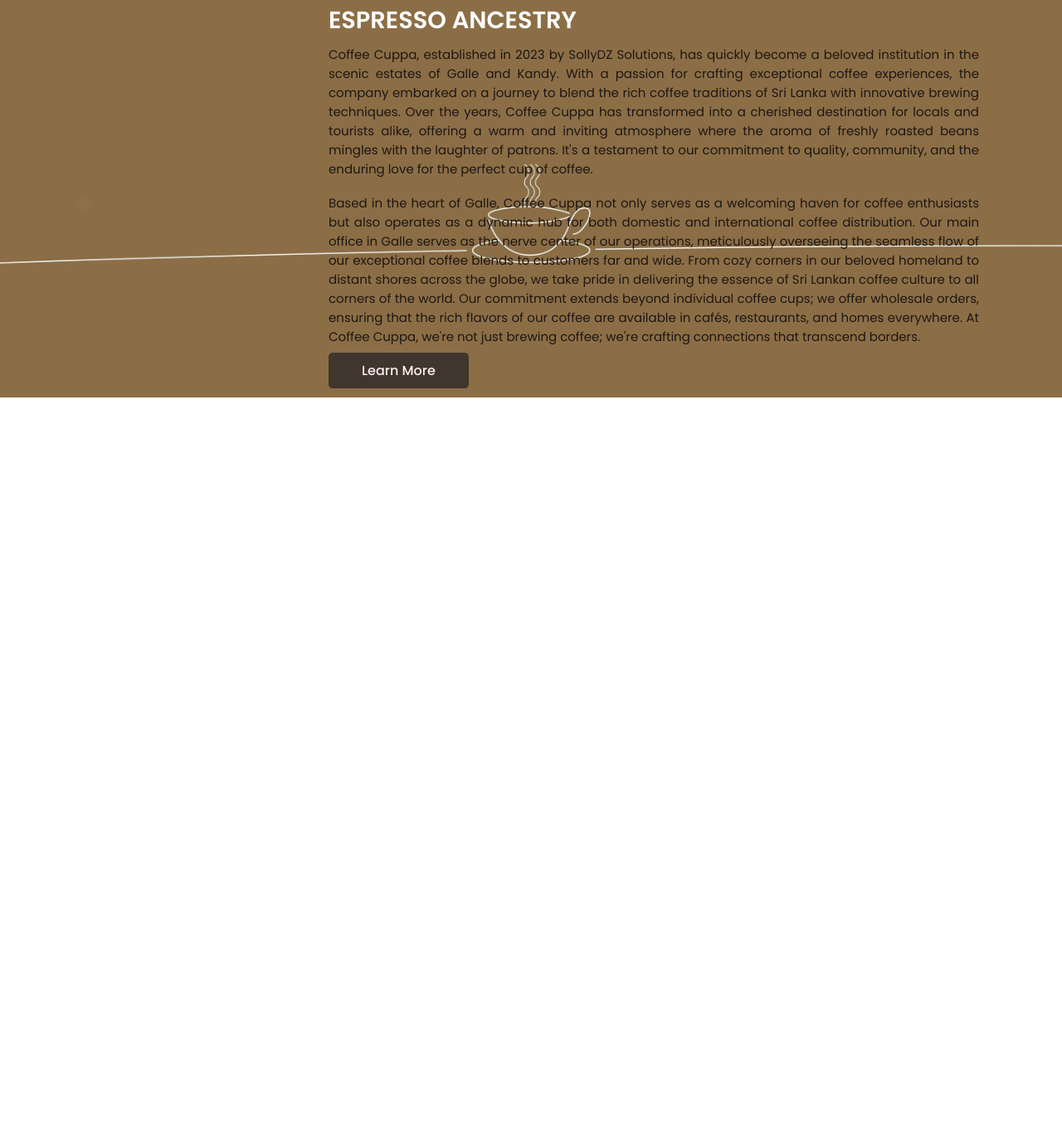
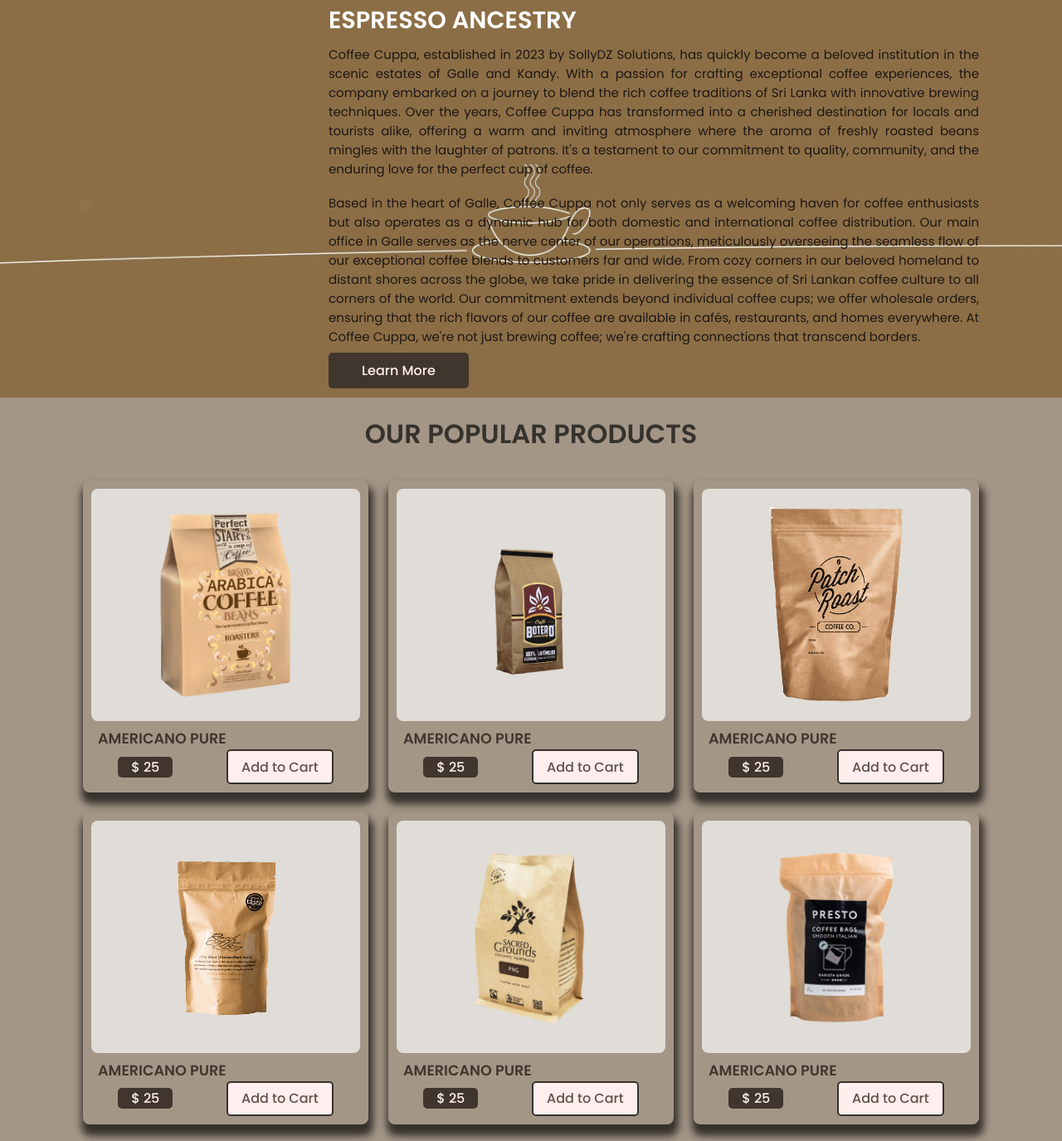
Before and after one commit to huzaifameer/Cuppa-Coffe, a website: page src/Index.html in a window 1280 px wide. Shown: the part 817-2192 px from the top of the page at 83% size. Before the commit the page ends 1336 px from the top, so only its background shows below. Drawn offline with nearby package versions, Linux system fonts and the light colour scheme.

Commit message:
committedProducts

```diff
--- a/src/Index.html
+++ b/src/Index.html
@@ -79,8 +79,60 @@
     <!--products section-->
     <section class="products" id="products">
         <div class="heading">
-            <h2></h2>
+            <h2>Our Popular Products</h2>
         </div>
+        <!--container-->
+        <div class="products-container">
+            <div class="box">
+                <img src="./Assests/p1.png" alt="">
+                <h3>Americano Pure</h3>
+                <div class="content">
+                    <span>$ 25</span>
+                    <a href="#">Add to Cart</a>
+                </div>
+            </div>
+            <div class="box">
+                <img src="./Assests/p2.png" alt="">
+                <h3>Americano Pure</h3>
+                <div class="content">
+                    <span>$ 25</span>
+                    <a href="#">Add to Cart</a>
+                </div>
+            </div>
+            <div class="box">
+                <img src="./Assests/p3.png" alt="">
+                <h3>Americano Pure</h3>
+                <div class="content">
+                    <span>$ 25</span>
+                    <a href="#">Add to Cart</a>
+                </div>
+            </div>
+            <div class="box">
+                <img src="./Assests/p4.png" alt="">
+                <h3>Americano Pure</h3>
+                <div class="content">
+                    <span>$ 25</span>
+                    <a href="#">Add to Cart</a>
+                </div>
+            </div>
+            <div class="box">
+                <img src="./Assests/p5.png" alt="">
+                <h3>Americano Pure</h3>
+                <div class="content">
+                    <span>$ 25</span>
+                    <a href="#">Add to Cart</a>
+                </div>
+            </div>
+            <div class="box">
+                <img src="./Assests/p6.png" alt="">
+                <h3>Americano Pure</h3>
+                <div class="content">
+                    <span>$ 25</span>
+                    <a href="#">Add to Cart</a>
+                </div>
+            </div>
+        </div>
+        <!--container-->
     </section>
     <!--products section-->
 
--- a/src/styles.css
+++ b/src/styles.css
@@ -23,6 +23,7 @@
 }
 body{
     color: black;
+    background-color: #A49687;
 }
 header{
     position: fixed;
@@ -57,7 +58,7 @@
     background-color: #605246;
     border-radius: 0.2rem;
     transition: 0.3s all ease-in-out;
-    color: #D9B9A0;
+    color: #A49687;
 }
 .header-icons{
     font-size: 22px;
@@ -173,3 +174,67 @@
     color: #1D1714;
     text-align: justify;
 }
+.heading{
+    text-align: center;
+}
+.heading h2{
+    font-size: 2rem;
+    text-transform: uppercase;
+    color: #36322D;
+}
+.products-container{
+    display: grid;
+    grid-template-columns: repeat(auto-fit,minmax(280px, auto));
+    gap: 1.5rem;
+    margin-top: 2rem;
+}
+.products-container .box{
+    position: relative;
+    padding: 10px;
+    display: flex;
+    flex-direction: column;
+    justify-content: center;
+    border-radius: 0.5rem;
+    box-shadow: 2px 10px 10px 4px #36322D;
+}
+.products-container img{
+    width: 100%;
+    height: 280px;
+    object-fit: contain;
+    object-position: center;
+    padding: 20px;
+    background-color: #E0DCD7;
+    border-radius: 0.5rem;
+}
+.products-container .box h3{
+    font-size: 1.1rem;
+    font-weight: 600;
+    text-transform: uppercase;
+    margin: 0.5rem 0 0 0.5rem;
+    color: #40362E;
+}
+.products-container .box .content{
+    display: flex;
+    align-items: center;
+    justify-content: space-around;
+}
+.products-container .box .content span{
+    padding: 0 1rem;
+    color: #ffeeee;
+    background-color: #40362E;
+    border-radius: 5px;
+    font-weight: 500;
+}
+.products-container .box .content a{
+    padding: 0.4rem 1rem;
+    border: 2px solid #36322D;
+    background-color: #ffeeee;
+    border-radius: 5px;
+    font-weight: 500;
+    color: #605246;
+}
+.products-container .box .content a:hover{
+    background-color: #36322D;
+    color: #ffeeee;
+    transition: 0.4s all ease-in-out;
+}
```
